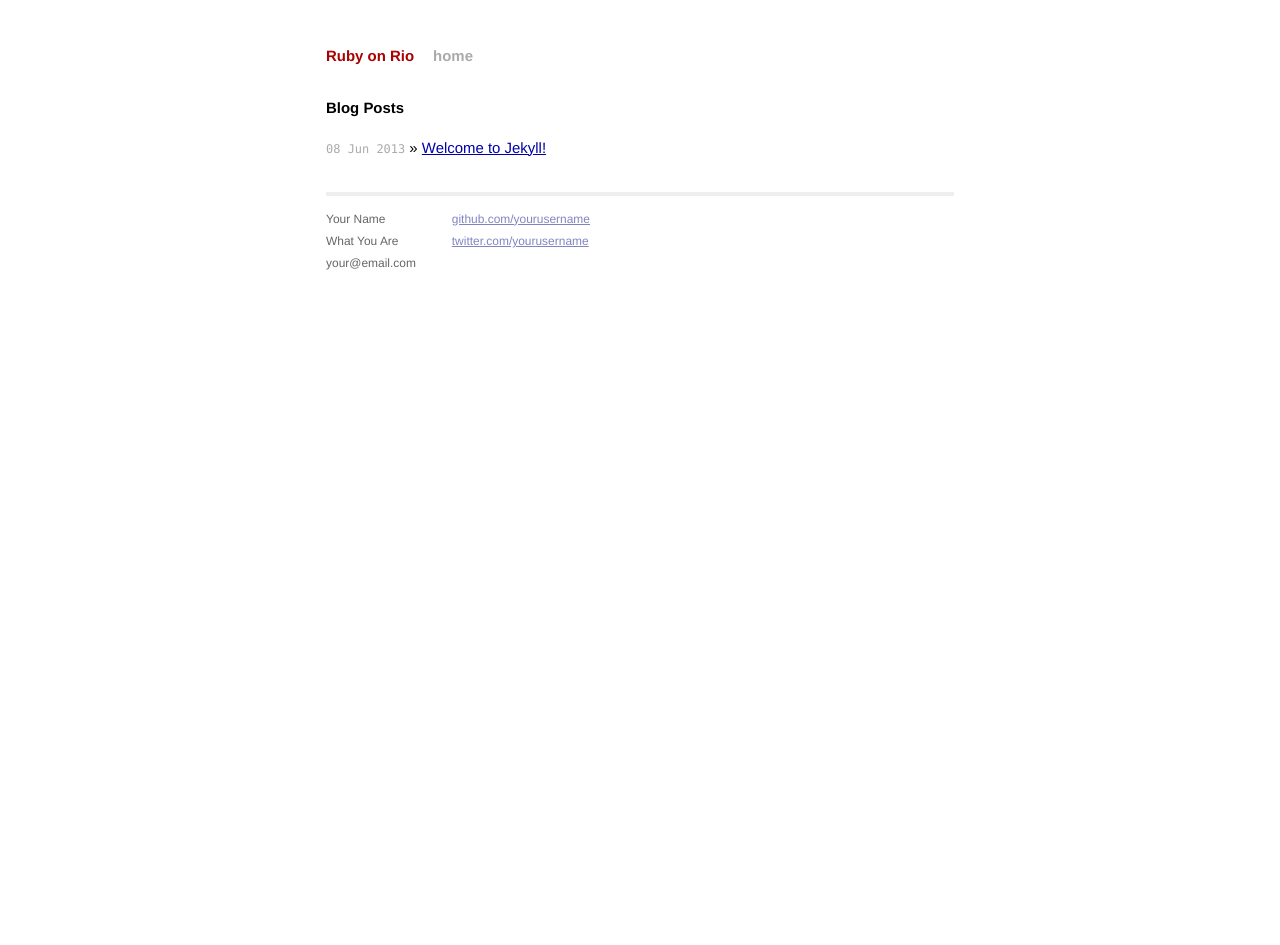
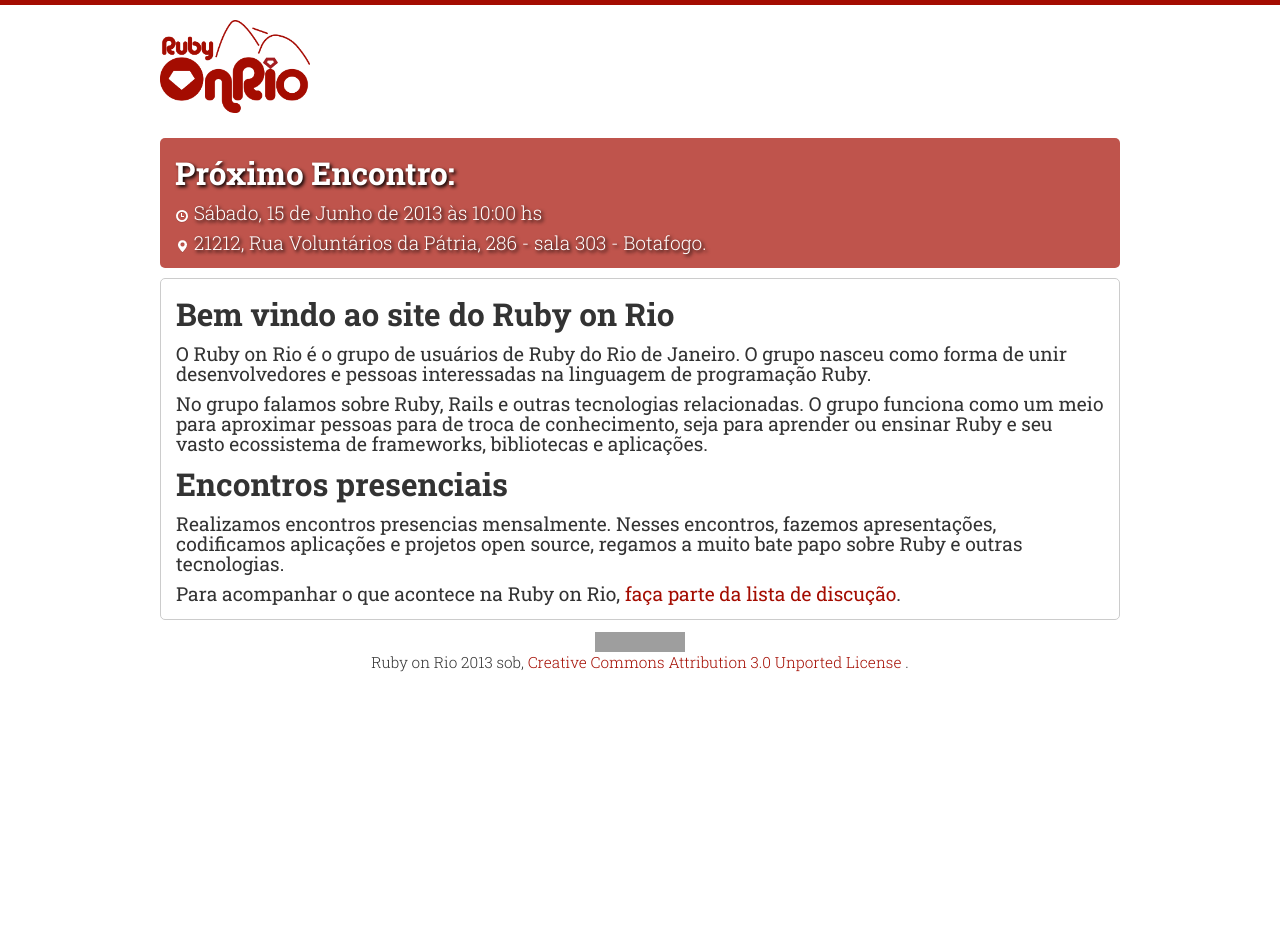
Before and after one commit to rubyonrio/rubyonrio.github.com, a Jekyll site: the page built from index.html, in a window 1280 px wide. Built offline with Jekyll 4.4.1, drawn with Linux system fonts in a browser that asks for light colours; after the commit the page ends 900 px from its top, so only the background shows below that; grey boxes are pictures that could not be loaded.

Commit message:
Adding layout, base css and logo.

```diff
--- a/_layouts/default.html
+++ b/_layouts/default.html
@@ -4,43 +4,39 @@
     <meta charset="utf-8">
     <meta http-equiv="X-UA-Compatible" content="IE=edge,chrome=1">
     <title>{{ page.title }}</title>
-        <meta name="viewport" content="width=device-width">
+    <meta name="viewport" content="width=device-width, initial-scale=1.0">
+
+    <!-- Bootstrap CSS -->
+    <link href="/css/bootstrap.min.css" rel="stylesheet">
+    <link href="/css/bootstrap-responsive.min.css" rel="stylesheet">
 
     <!-- syntax highlighting CSS -->
     <link rel="stylesheet" href="/css/syntax.css">
 
-        <!-- Custom CSS -->
-        <link rel="stylesheet" href="/css/main.css">
+    <!--  Custom CSS -->
+    <link rel="stylesheet" href="/css/style.css">
+
+    <link href='http://fonts.googleapis.com/css?family=Roboto+Slab:400,700,300' rel='stylesheet' type='text/css'>
 
   </head>
   <body>
-
-        <div class="container">
-          <div class="site">
-            <div class="header">
-              <h1 class="title"><a href="/">{{ site.name }}</a></h1>
-              <a class="extra" href="/">home</a>
-            </div>
+    <header>
+      <div class="centralized">
+        <a href="/">
+          <img src="/img/logo.png" width="150"/>
+        </a>
+      </di>
+    </header>
 
     {{ content }}
 
-            <div class="footer">
-              <div class="contact">
-                <p>
-                  Your Name<br />
-                  What You Are<br />
-                  your@email.com
-                </p>
-              </div>
-              <div class="contact">
-                <p>
-                  <a href="http://github.com/yourusername/">github.com/yourusername</a><br />
-                  <a href="http://twitter.com/yourusername/">twitter.com/yourusername</a><br />
-                </p>
-              </div>
-            </div>
-          </div>
-        </div> <!-- /container -->
-
+    <footer class="centralized">
+      <a rel="license" href="http://creativecommons.org/licenses/by/3.0/deed.en_US">
+        <img alt="Creative Commons License" style="border-width:0" src="http://i.creativecommons.org/l/by/3.0/88x31.png" /></a>
+        <br />Ruby on Rio 2013 sob,
+        <a rel="license" href="http://creativecommons.org/licenses/by/3.0/deed.en_US">
+          Creative Commons Attribution 3.0 Unported License
+        </a>.
+    </footer>
   </body>
 </html>
--- /dev/null
+++ b/css/style.css
@@ -0,0 +1,66 @@
+* {
+  font-family: 'Roboto Slab', serif;
+}
+
+* {
+  margin: 0;
+  padding: 0;
+}
+
+body {
+  color: #333;
+  font-size: 1.2em;
+}
+
+.centralized {
+  margin: 0 auto;
+  max-width: 960px;
+}
+
+header {
+  border-top: 5px solid #A40C01;
+  padding: 15px;
+}
+
+a, a:active {
+  color: #A40C01;
+}
+
+a:hover {
+  opacity: 0.8;
+}
+
+article {
+  margin: 10px 0;
+  padding: 5px 15px;
+  border-radius: 5px;
+}
+
+p {
+  margin-bottom: 10px;
+}
+
+.next-meetup {
+  background-color: #bf544c;
+  color: #fff;
+  text-shadow: black 0.1em 0.1em 0.2em
+}
+
+.next-meetup p {
+  font-weight: 300;
+}
+
+.next-meetup p i {
+  vertical-align: middle;
+}
+
+.about {
+  border: 1px solid #ccc;
+}
+
+footer {
+  padding-bottom: 10px;
+  text-align: center;
+  font-weight: 300;
+  font-size: .8em;
+}
--- a/index.html
+++ b/index.html
@@ -1,13 +1,24 @@
 ---
 layout: default
-title: Your New Jekyll Site
+title: Ruby on Rio
 ---
 
-<div id="home">
-  <h1>Blog Posts</h1>
-  <ul class="posts">
-    {% for post in site.posts %}
-      <li><span>{{ post.date | date_to_string }}</span> &raquo; <a href="{{ post.url }}">{{ post.title }}</a></li>
-    {% endfor %}
-  </ul>
-</div>
+
+<section class="centralized">
+  <article class="next-meetup">
+    <h2>Próximo Encontro: </h2>
+    <p><i class="icon-time icon-white"></i> Sábado, 15 de Junho de 2013 às 10:00 hs</p>
+    <p><i class="icon-map-marker icon-white"></i> 21212, Rua Voluntários da Pátria, 286 - sala 303 - Botafogo.</p>
+  </article>
+
+  <article class="about">
+    <h2>Bem vindo ao site do Ruby on Rio</h2>
+
+    <p>O Ruby on Rio é o grupo de usuários de Ruby do Rio de Janeiro. O grupo nasceu como forma de unir desenvolvedores e pessoas interessadas na linguagem de programação Ruby.</p>
+    <p>No grupo falamos sobre Ruby, Rails e outras tecnologias relacionadas. O grupo funciona como um meio para aproximar pessoas para de troca de conhecimento, seja para aprender ou ensinar Ruby e seu vasto ecossistema de frameworks, bibliotecas e aplicações.</p>
+
+    <h2>Encontros presenciais</h2>
+    <p>Realizamos encontros presencias mensalmente. Nesses encontros, fazemos apresentações, codificamos aplicações e projetos open source, regamos a muito bate papo sobre Ruby e outras tecnologias.</p>
+    <p>Para acompanhar o que acontece na Ruby on Rio, <a href="https://groups.google.com/forum/?fromgroupsrubyonrio#!forum/rubyonrio">faça parte da lista de discução</a>.</p>
+  </article>
+</section>
```
Also changed, not shown: img/logo.png (added). Lines whose indentation alone changed are shown as unchanged.
